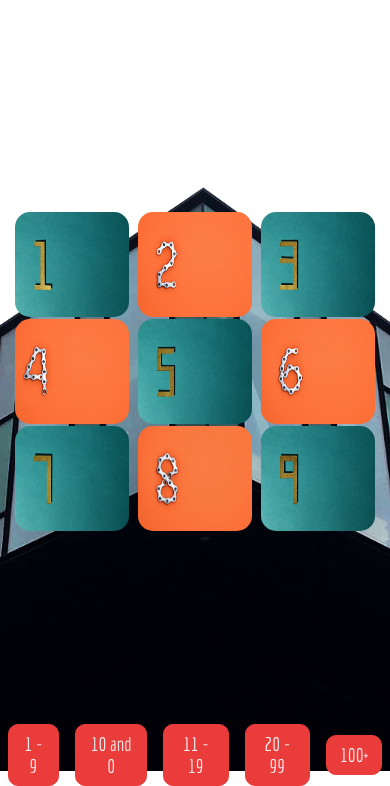
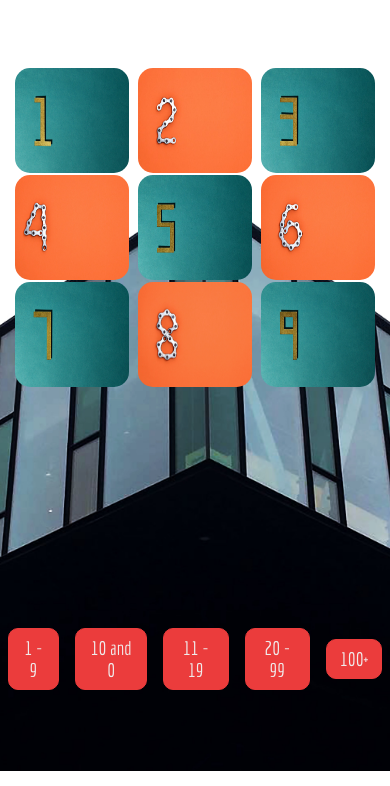
Before and after one commit to kyriakoskolokouris/Danish-Numbers, a plain HTML site: page index.html in a window 390 px wide. Shown: the part 73-859 px from the top of the page. Drawn offline with Linux system fonts and the light colour scheme.

Commit message:
responsive

```diff
--- a/card.css
+++ b/card.css
@@ -120,7 +120,7 @@ footer {
 
   .deck {
 
-    margin: 12rem auto;
+    margin: 3rem auto 15rem auto;
   }
 
 
```
